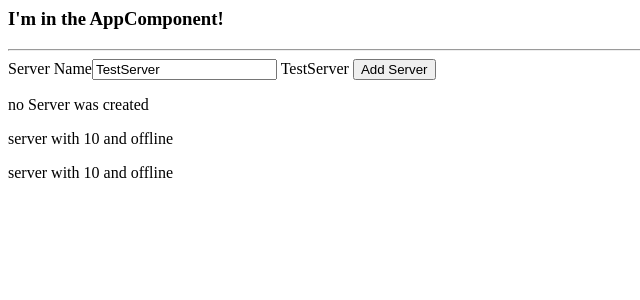
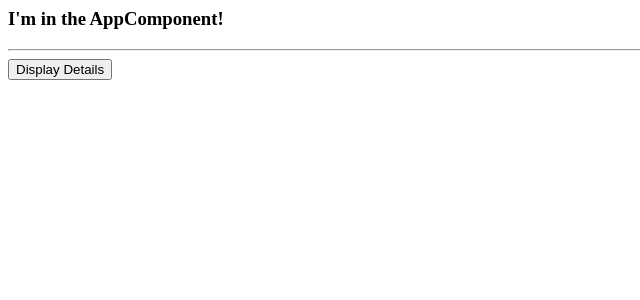
Before and after one commit to DipankarDDUT/Basics, an Angular app: page / in a window 1280 px wide. Shown: the top 300 px of the page, without its empty margins (0-640 px from the left). Built offline with nearby package versions, Linux system fonts and the light colour scheme.

Commit message:
4 files modified

```diff
--- a/src/app/server/server.component.css
+++ b/src/app/server/server.component.css
@@ -0,0 +1,10 @@
+.online {
+  padding: 15px 5px;
+  border: 1px solid darkgreen;
+  /* background-color: lightgreen; */
+}
+.offline {
+  padding: 15px 5px;
+  /* background-color: ; */
+  border: 1px solid red;
+}
--- a/src/app/server/server.component.html
+++ b/src/app/server/server.component.html
@@ -1,2 +1,8 @@
 <!-- String interpolation {{<any string that can be resolved in the end even a method that  return string but cannot have block code like if , etc > }} -->
-<p>server with {{ serverId }} and {{ serverStatus }}</p>
+<!-- <p [ngStyle]="serverStatus === 'online' ? online : offline"> -->
+<p
+  [ngStyle]="{ backgroundColor: getColor() }"
+  [ngClass]="{ online: serverStatus === 'online' }"
+>
+  server with {{ serverId }} and {{ serverStatus }}
+</p>
--- a/src/app/server/server.component.ts
+++ b/src/app/server/server.component.ts
@@ -11,10 +11,16 @@ export class ServerComponent implements OnInit {
   serverStatus: string = 'offline';
 
   getServerStatus = () => {
-    return Math.random() > 0.5 ? 'online' : 'offline';
+    return this.serverStatus;
   };
 
-  constructor() {}
+  getColor(): String {
+    return this.serverStatus == 'online' ? 'lightgreen' : 'orange';
+  }
+
+  constructor() {
+    this.serverStatus = Math.random() > 0.5 ? 'online' : 'offline';
+  }
 
   ngOnInit() {}
 }
--- a/src/app/servers/servers.component.html
+++ b/src/app/servers/servers.component.html
@@ -1,6 +1,6 @@
 <!-- property binding [<property>]="<data mentioned in component file>" -->
 <!-- click is an event along with the method that will be executed with that particular eveent this is event binding -->
-<label>Server Name</label>
+<!-- <label>Server Name</label> -->
 
 <!-- input event fire with every inout event  -->
 <!-- $event is reserved variable name can be used to pass to know about the event i.e data about the event just generated -->
@@ -8,14 +8,26 @@
 <!-- two way data binding = property + event binding  -->
 <!-- if we change in template change will be reflected in component -->
 <!-- if we change in component change will be reflected in template -->
-<input type="text" class="form-control" [(ngModel)]="serverName" />
-{{ serverName }}
-<button
+<!-- <input type="text" class="form-control" [(ngModel)]="serverName" /> -->
+<!-- {{ serverName }} -->
+<!-- <button
   class="btn btn-primary"
   [disabled]="!allowNewServer"
   (click)="onCreateServer()"
 >
   Add Server
+</button> -->
+<button class="btn btn-primary" (click)="togglePasswordAddDetails()">
+  Display Details
 </button>
-<p>{{ serverCreationStatus }}</p>
-<app-server></app-server> <app-server></app-server>
+<p *ngIf="toggle">{{ para }}</p>
+<!-- <p>{{ serverCreationStatus }}</p> -->
+<!-- <app-server *ngFor="let server of servers"></app-server> -->
+<ul>
+  <li
+    *ngFor="let time of timeArray; let i = index"
+    [ngStyle]="i > 4 && { backgroundColor : 'blue' }"
+  >
+    {{ i + 1 }} {{ time }}
+  </li>
+</ul>
--- a/src/app/servers/servers.component.ts
+++ b/src/app/servers/servers.component.ts
@@ -14,9 +14,18 @@ export class ServersComponent implements OnInit {
   allowNewServer = false;
   //initailly component loaded will show serverName as TestServer as ngModel used when changed in templat file it will also change here
   serverName: string = 'TestServer';
+  toggle = false;
+  para = 'SecretPassword : tuna';
+  servers = ['TestServer', 'server'];
   serverCreationStatus = 'no Server was created';
+  timeArray = [];
   onCreateServer = () => {
     this.serverCreationStatus = 'Server is created! Name is' + this.serverName;
+    this.servers.push(this.serverName);
+  };
+  togglePasswordAddDetails = () => {
+    this.toggle = !this.toggle;
+    this.timeArray.push(new Date());
   };
   onUpdateServerName(event: any) {
     this.serverName = (<HTMLInputElement>event.target).value;
```
